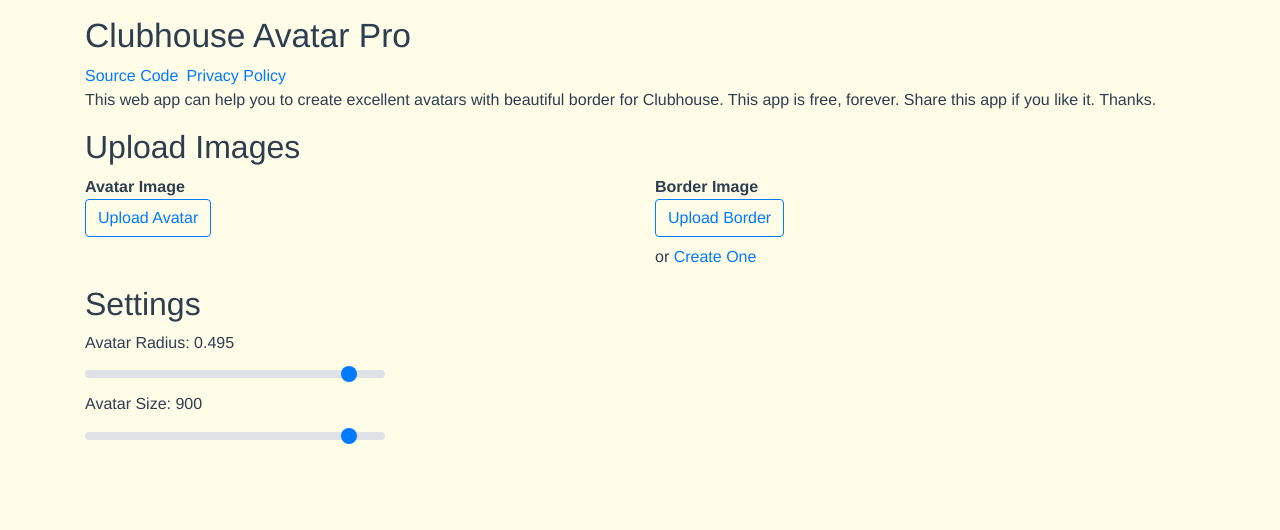
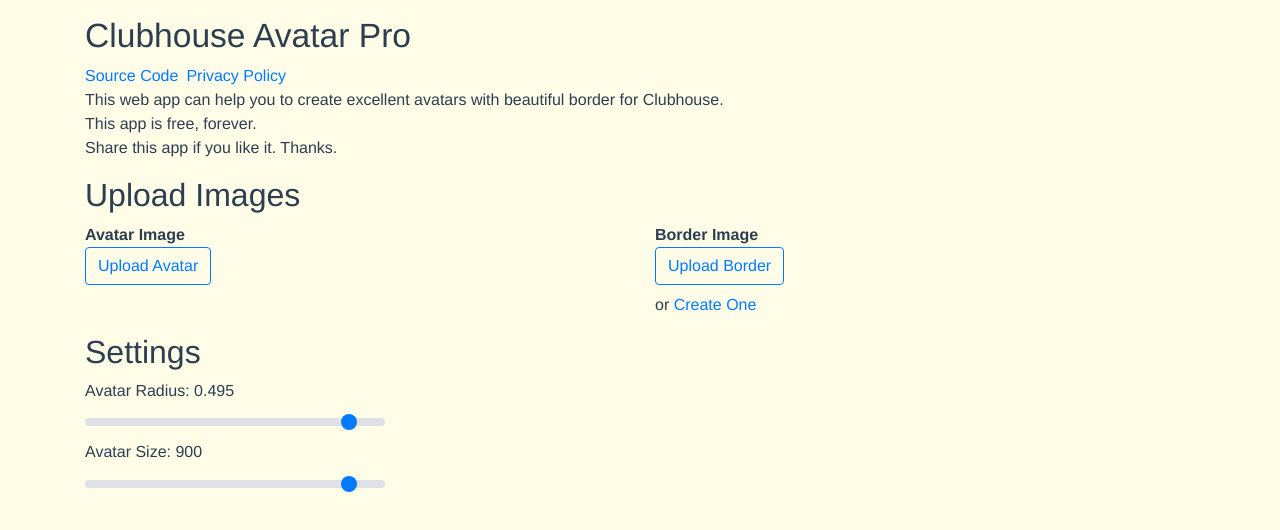
Before and after one commit to JacobLinCool/Clubhouse-Avatar-Pro, a Vue app: page / in a window 1280 px wide. Shown: the top 530 px of the page. Built offline with nearby package versions, Linux system fonts and the light colour scheme.

Commit message:
v0.5.0
add auto language detection
add multi-language support: en & zh

```diff
--- a/src/App.vue
+++ b/src/App.vue
@@ -1,41 +1,42 @@
 <template>
     <div id="app" class="container mt-3">
         <div id="intro_area" class="mb-3">
-            <h1 style="font-size: 2.1rem">Clubhouse Avatar Pro</h1>
-            <a href="https://github.com/JacobLinCool/Clubhouse-Avatar-Pro" target="_blank" class="mr-2" rel="noreferrer noopener">Source Code</a>
-            <a href="https://github.com/JacobLinCool/Clubhouse-Avatar-Pro/blob/main/Privacy.md" target="_blank" class="mr-2" rel="noreferrer noopener"
-                >Privacy Policy</a
-            ><br />
+            <h1 style="font-size: 2.1rem">{{ text("app_name") }}</h1>
+            <a href="https://github.com/JacobLinCool/Clubhouse-Avatar-Pro" target="_blank" class="mr-2" rel="noreferrer noopener">{{ text("source_code") }}</a>
+            <a href="https://github.com/JacobLinCool/Clubhouse-Avatar-Pro/blob/main/Privacy.md" target="_blank" class="mr-2" rel="noreferrer noopener">{{
+                text("privacy_policy")
+            }}</a>
+            <br />
             <!-- prettier-ignore -->
-            <span style="white-space: pre">This web app can help you to create excellent avatars with beautiful border for Clubhouse.
-This app is free, forever.
-Share this app if you like it. Thanks.</span>
+            <span style="white-space: pre-wrap">{{ text("app_description") }}</span>
         </div>
         <div id="upload_area" class="mb-3">
             <div class="row">
                 <div class="col">
-                    <h2>Upload Images</h2>
+                    <h2>{{ text("upload_images") }}</h2>
                 </div>
             </div>
             <div class="row">
                 <div class="col">
-                    <span style="font-weight: bold">Avatar Image</span><br />
+                    <span style="font-weight: bold">{{ text("avatar_image") }}</span
+                    ><br />
                     <label class="btn btn-outline-primary">
-                        <span>Upload Avatar</span>
+                        <span>{{ text("upload_avatar") }}</span>
                         <input ref="avatar" type="file" @change="upload_avatar()" style="display: none" /> </label
                     ><br />
                     <img v-if="avatar" :src="avatar" class="mt-2" style="max-width: 300px; width: 100%; border-radius: 3px; border: 1px solid lightgray" />
                     <br />
                 </div>
                 <div class="col">
-                    <span style="font-weight: bold">Border Image</span><br />
+                    <span style="font-weight: bold">{{ text("border_image") }}</span
+                    ><br />
                     <label class="btn btn-outline-primary">
-                        <span>Upload Border</span>
+                        <span>{{ text("upload_border") }}</span>
                         <input ref="background" type="file" @change="upload_background()" style="display: none" /> </label
                     ><br />
                     <span>
-                        or
-                        <a href="javascript:null" @click="init_border_creator()">Create One</a></span
+                        {{ text("or") }}
+                        <a href="javascript:null" @click="init_border_creator()">{{ text("create_one") }}</a></span
                     >
                     <br />
                     <img
@@ -48,9 +49,9 @@
             </div>
         </div>
         <div v-if="create_border" id="create_border" ref="create_border" class="mb-3">
-            <h2>Create Your Border</h2>
+            <h2>{{ text("create_your_border") }}</h2>
             <div class="form-group" style="max-width: 300px">
-                <label for="select_template">Select template</label>
+                <label for="select_template">{{ text("select_template") }}</label>
                 <select v-model="create_border.template" class="form-control" id="select_template" @change="border_creator_render()">
                     <option selected value="1">1 Color</option>
                     <option value="2">2 Colors</option>
@@ -62,7 +63,7 @@
             <transition name="preset-img-select">
                 <div v-show="create_border.template < 0" class="border-preset-img-select">
                     <div class="form-group" style="max-width: 300px">
-                        <label for="b_preset_img">Choose Image</label>
+                        <label for="b_preset_img">{{ text("choose_image") }}</label>
                         <select v-model="create_border.preset_img" class="form-control" id="b_preset_img" @change="border_creator_render()">
                             <option value="instagram" select>Instagram Palette</option>
                             <option value="wood_texture" select>Wood Texture</option>
@@ -78,36 +79,36 @@
             </transition>
             <transition name="color-select">
                 <div v-show="create_border.template > 0" class="border-color-select">
-                    <label for="b_color_0">Color 1</label>
+                    <label for="b_color_0">{{ text("color") }} 1</label>
                     <input v-model="create_border.color[0]" type="color" id="b_color_0" @change="border_creator_render()" />
                 </div>
             </transition>
             <transition name="color-select">
                 <div v-show="create_border.template > 1" class="border-color-select">
-                    <label for="b_color_1">Color 2</label>
+                    <label for="b_color_1">{{ text("color") }} 2</label>
                     <input v-model="create_border.color[1]" type="color" id="b_color_1" @change="border_creator_render()" />
                 </div>
             </transition>
             <transition name="color-select">
                 <div v-show="create_border.template > 2" class="border-color-select">
-                    <label for="b_color_1">Color 3</label>
+                    <label for="b_color_1">{{ text("color") }} 3</label>
                     <input v-model="create_border.color[2]" type="color" id="b_color_2" @change="border_creator_render()" />
                 </div>
             </transition>
             <transition name="color-select">
                 <div v-show="create_border.template > 3" class="border-color-select">
-                    <label for="b_color_1">Color 4</label>
+                    <label for="b_color_1">{{ text("color") }} 4</label>
                     <input v-model="create_border.color[3]" type="color" id="b_color_3" @change="border_creator_render()" />
                 </div>
             </transition>
             <img v-if="create_border.img" :src="create_border.img" style="max-width: 300px" />
         </div>
         <div id="settings_area" class="mb-3">
-            <h2>Settings</h2>
-            <label>Avatar Radius: {{ radius }} </label><br />
+            <h2>{{ text("settings") }}</h2>
+            <label>{{ text("avatar_radius") }}: {{ radius }} </label><br />
             <input v-model="radius" type="range" class="custom-range" min="0" max="0.55" step="0.001" @input="draw()" style="max-width: 300px" />
             <br />
-            <label>Avatar Size: {{ size }} </label><br />
+            <label>{{ text("avatar_size") }}: {{ size }} </label><br />
             <input v-model="size" type="range" class="custom-range" min="0" max="1000" step="1" @input="draw()" style="max-width: 300px" />
             <br />
             <label v-show="false">Shadow Strength: {{ shadow }} </label><br />
@@ -115,11 +116,11 @@
             <br />
         </div>
         <div v-show="product" id="product_area" class="mb-3">
-            <h2>Beautified Avatar</h2>
+            <h2>{{ text("beautified_avatar") }}</h2>
             <img ref="product" class="my-3" style="max-width: 300px; width: 100%" :src="product" />
             <canvas ref="canvas" width="1000" height="1000" style="display: none"></canvas>
             <br />
-            <button class="btn btn-outline-primary" @click="download()">Download</button>
+            <button class="btn btn-outline-primary" @click="download()">{{ text("download") }}</button>
         </div>
         <div class="background"></div>
     </div>
@@ -139,9 +140,72 @@
             max_size: 1000,
             shadow: 0,
             create_border: null,
+            lang: "en",
+            language_pack: {
+                en: {
+                    app_name: "Clubhouse Avatar Pro",
+                    source_code: "Source Code",
+                    privacy_policy: "Privacy Policy",
+                    app_description:
+                        "This web app can help you to create excellent avatars with beautiful border for Clubhouse. \nThis app is free, forever. \nShare this app if you like it. Thanks.",
+                    upload_images: "Upload Images",
+                    avatar_image: "Avatar Image",
+                    border_image: "Border Image",
+                    upload_avatar: "Upload Avatar",
+                    upload_border: "Upload Border",
+                    or: "or",
+                    create_one: "Create One",
+                    settings: "Settings",
+                    avatar_radius: "Avatar Radius",
+                    avatar_size: "Avatar Size",
+                    beautified_avatar: "Beautified Avatar",
+                    download: "Download",
+                    create_your_border: "Create Your Border",
+                    select_template: "Select template",
+                    choose_image: "Choose Image",
+                    color: "Color",
+                },
+                zh: {
+                    app_name: "Clubhouse Avatar Pro",
+                    source_code: "原始碼",
+                    privacy_policy: "隱私政策",
+                    app_description:
+                        "這個開源且免費的網站可以幫您創建具有美麗邊框的 Clubhouse 頭像。\n如果您喜歡這個網站，歡迎分享給更多人使用。\n我們不會儲存任何您上傳的物件，所有程式均在您的裝置上執行，而非於我們的伺服器。\n非常感謝您選擇此網站，謝謝。",
+                    upload_images: "上傳圖片",
+                    avatar_image: "頭像圖片",
+                    border_image: "邊框圖片",
+                    upload_avatar: "上傳頭像",
+                    upload_border: "上傳邊框",
+                    or: "或",
+                    create_one: "製作一個",
+                    settings: "設定",
+                    avatar_radius: "頭像曲度",
+                    avatar_size: "頭像大小",
+                    beautified_avatar: "您的頭像",
+                    download: "下載",
+                    create_your_border: "建立您的邊框",
+                    select_template: "選擇模板",
+                    choose_image: "選擇圖片",
+                    color: "顏色",
+                },
+            },
         };
     },
     methods: {
+        text(item = "app_name", lang = this.lang) {
+            if (!this.language_pack[lang]) {
+                console.log(`[Language] language "${lang}" is not supported, falled back to language "en".`);
+                lang = "en";
+            }
+            if (this.language_pack[lang][item]) {
+                return this.language_pack[lang][item];
+            }
+            if (this.language_pack["en"][item]) {
+                console.log(`[Language] cannot find "${item}" in "${lang}" language pack, falled back to "en" language pack.`);
+                return this.language_pack["en"][item];
+            }
+            return "";
+        },
         upload_avatar() {
             let self = this;
             let reader = new FileReader();
@@ -342,6 +406,7 @@
     mounted() {
         console.log(`[App] App Start`);
         window.V = this;
+        this.lang = (navigator.language || navigator.userLanguage).substr(0, 2);
     },
 };
 
```
